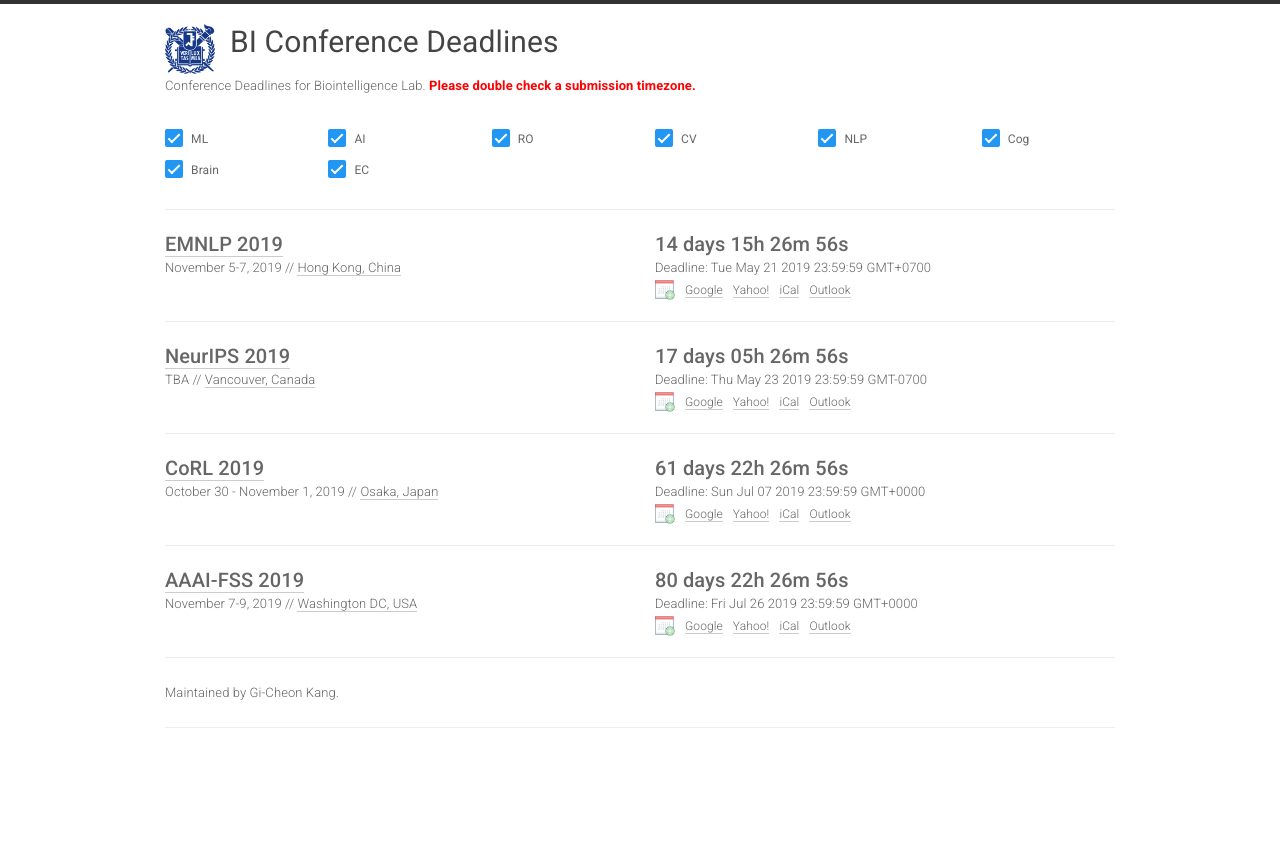
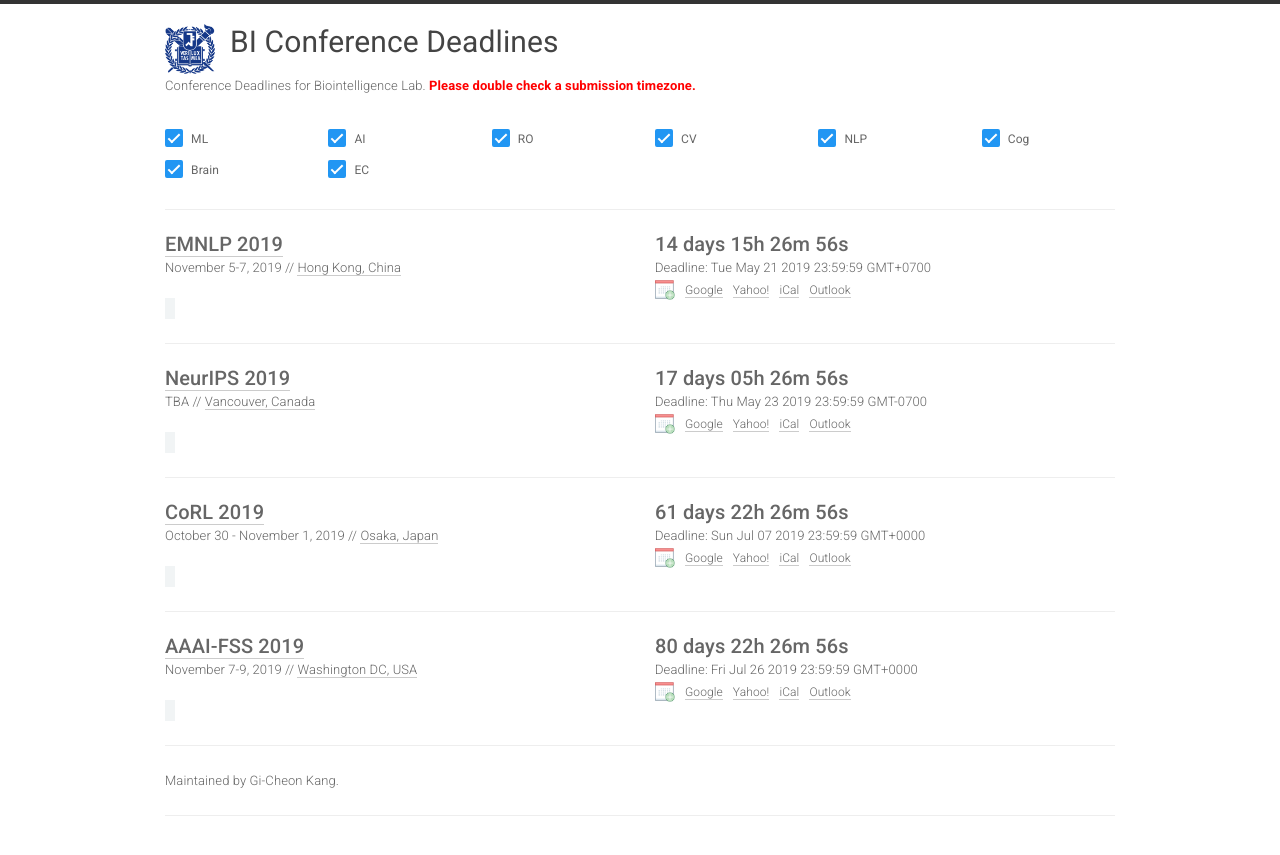
Before and after one commit to biconf/biconf.github.io, a Jekyll site: the page built from index.html, in a window 1280 px wide. Shown: the top 855 px of the page. Built offline with Jekyll 4.4.1, drawn with Linux system fonts in a browser that asks for light colours; nearby versions of some CDN libraries.

Commit message:
Update deadlines.css

```diff
--- a/static/css/deadlines.css
+++ b/static/css/deadlines.css
@@ -111,6 +111,19 @@ footer {
   font-weight: 500;
 }
 
+.conf-sub {
+  color: rgb(36, 101, 191);
+  background: rgba(236, 240, 241, 0.7);
+  font-size: 13px;
+  padding: 3px 5px;
+  cursor: pointer;
+  font-weight: 300;
+}
+
+.conf-sub::selection {
+  background: #0097e6;
+}
+
 .deadline, .meta {
   font-size: 13px;
 }
```
